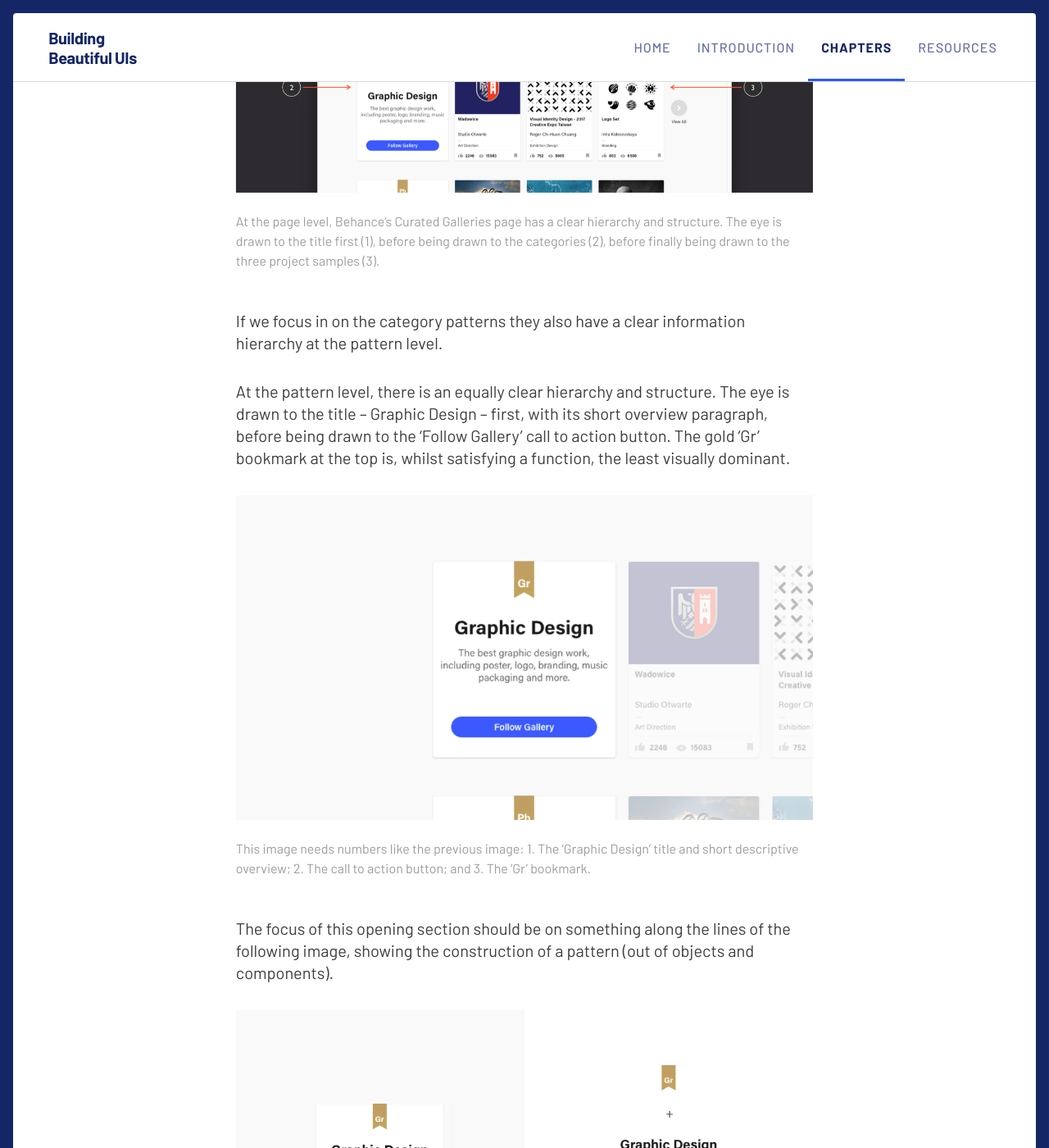
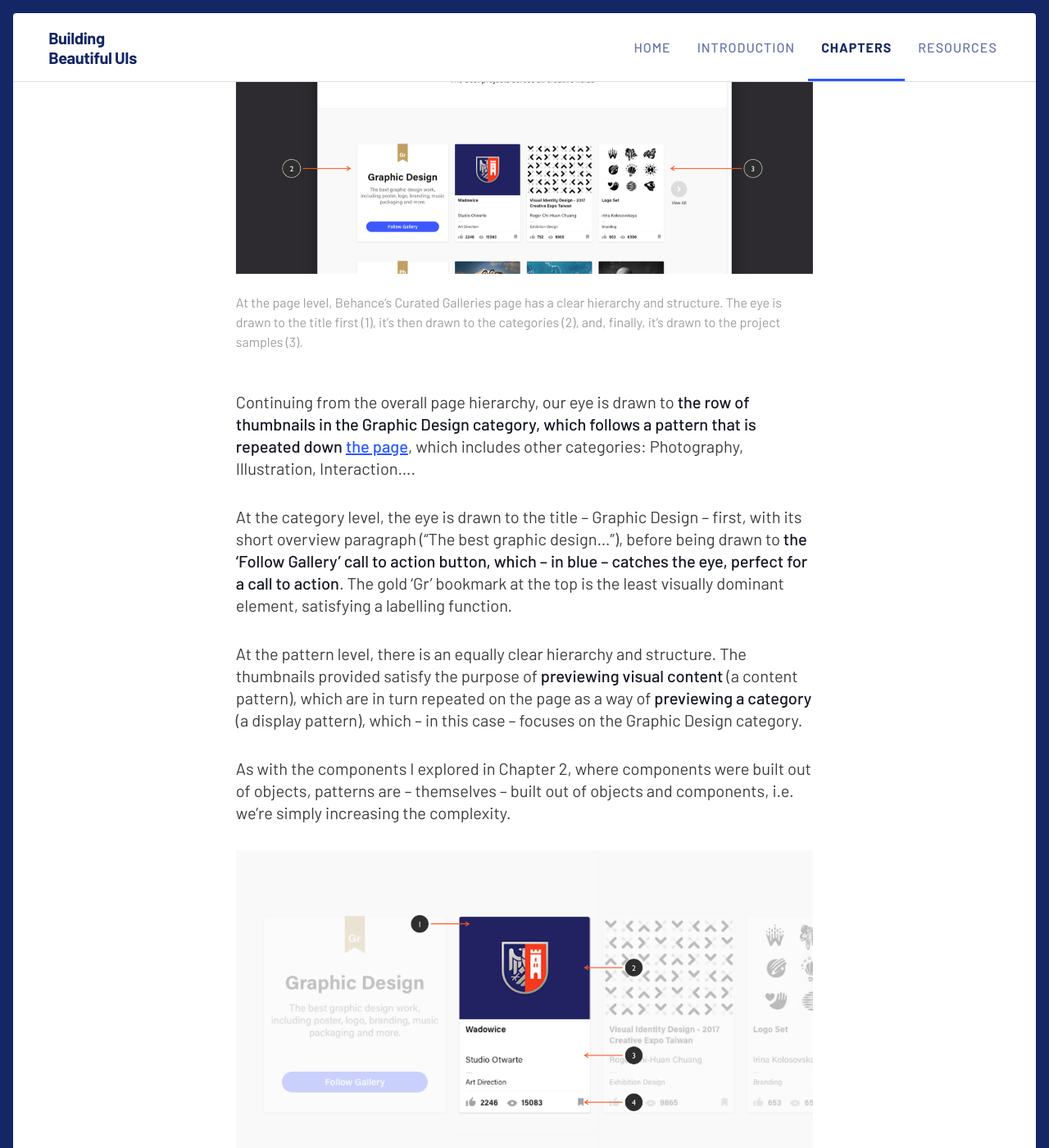
Before and after one commit to buildingbeautifuluis/buildingbeautifuluis.github.io, a Jekyll site: the page built from _preview/03-Information-Architecture.md, in a window 1280 px wide and 1400 px high, scrolled down 15497 px. Shown: the whole window at 82% size. Built offline with Jekyll 4.4.1, drawn with Linux system fonts in a browser that asks for light colours; some of the changed text lies outside the part shown.

Commit message:
C3S2P1… Done?

```diff
--- a/_preview/03-Information-Architecture.md
+++ b/_preview/03-Information-Architecture.md
@@ -258,56 +258,52 @@
 {% include figure.html url="/images/ch3/c3-s2-1-components-patterns-pages.png" alt="Components → Patterns → Pages" description="In the last chapter, I focused on the ‘Objects → Components’ part of the equation. In this chapter, I’m focusing on the next phase of the ‘building from the object up’ approach: ‘Components → Patterns → Pages’." %}
 
 
-Having explored the benefits of pattern languages, and provided some history about their origins, in this section **I’ll dive deeper and explore some examples of patterns and pages** and demonstrate how they work together as part of a greater whole.
+Having explored the benefits of pattern languages, and provided some history about their origins, in this section **I’ll dive deeper and explore some examples of patterns**, demonstrating how they can work together as part of a greater whole.
 
-The beauty of this approach, **building from the object up**, is that it allows us to establish an information architecture at every level of our design’s hierarchy: Components → Patterns → Pages → Flows.
+The beauty of this approach, **building from the object up**, is that it allows us to establish an information architecture at every level of our design’s hierarchy: **Components → Patterns → Pages → Flows**.
 
 If we consider the information architecture of the patterns we build, when we put them together to form pages, our overall information architecture falls, more or less, into place. In short, it’s important to **consider the information architecture of our content at multiple levels** as we design it.
 
-Consider a typical page, like the following from [Behance](https://www.behance.net/galleries?tracking_source=Graphic%20Design). There is an overall hierarchy and structure **at the page level**, there is also a specific hierarchy and structure **at the pattern level**.
+Consider a typical page, like the [Curated Galleries](https://www.behance.net/galleries) page at Behance. There is:
+
+1. an overall hierarchy and structure **at the page level**; and
+2. there is a specific hierarchy and structure **at the pattern level**.
+
+This hierarchy works at both: the pattern level (micro information architecture); and the page level (macro information architecture).
 
 
-{% include figure.html url="/images/ch3/c3-s2-behance-curated-galleries.png" alt="Behance · Curated Galleries" description="At the page level, Behance’s Curated Galleries page has a clear hierarchy and structure. The eye is drawn to the title first (1), before being drawn to the categories (2), before finally being drawn to the three project samples (3)." %}
+{% include figure.html url="/images/ch3/c3-s2-2-behance-curated-galleries.png" alt="Behance · Curated Galleries" description="At the page level, Behance’s Curated Galleries page has a clear hierarchy and structure. The eye is drawn to the title first (1), it’s then drawn to the categories (2), and, finally, it’s drawn to the project samples (3)." %}
 
 
-If we focus in on the category patterns they also have a clear information hierarchy at the pattern level.
+Continuing from the overall page hierarchy, our eye is drawn to **the row of thumbnails in the Graphic Design category, which follows a pattern that is repeated down [the page](https://www.behance.net/galleries)**, which includes other categories: Photography, Illustration, Interaction….
 
-At the pattern level, there is an equally clear hierarchy and structure. The eye is drawn to the title – Graphic Design – first, with its short overview paragraph, before being drawn to the ‘Follow Gallery’ call to action button. The gold ‘Gr’ bookmark at the top is, whilst satisfying a function, the least visually dominant.
+At the category level, the eye is drawn to the title – Graphic Design – first, with its short overview paragraph (“The best graphic design…”), before being drawn to **the ‘Follow Gallery’ call to action button, which – in blue – catches the eye, perfect for a call to action**. The gold ‘Gr’ bookmark at the top is the least visually dominant element, satisfying a labelling function.
+
+At the pattern level, there is an equally clear hierarchy and structure. The thumbnails provided satisfy the purpose of **previewing visual content** (a content pattern), which are in turn repeated on the page as a way of **previewing a category** (a display pattern), which – in this case – focuses on the Graphic Design category.
+
+As with the components I explored in Chapter 2, where components were built out of objects, patterns are – themselves – built out of objects and components, i.e. we’re simply increasing the complexity.
 
 
-{% include figure.html url="/images/ch3/c3-s2-behance-graphic-design-box-ia.png" alt="Behance · Curated Galleries · Graphic Design" description="This image needs numbers like the previous image: 1. The ‘Graphic Design’ title and short descriptive overview; 2. The call to action button; and 3. The ‘Gr’ bookmark." %}
+{% include figure.html url="/images/ch3/c3-s2-3-behance-curated-galleries-thumbnail.png" alt="Behance · Curated Galleries · Graphic Design" description="The pattern used to preview visual content has its own hierarchy and structure, which uses a ‘card’ pattern (1), that is organised by: 2. an image); 3. primary (Title (Wadowice), Studio (Studio Otwarte)) and secondary (Category (Art Direction)) content; and 4. actions components (Likes, Views, Bookmarks)." %}
 
 
-The focus of this opening section should be on something along the lines of the following image, showing the construction of a pattern (out of objects and components).
+The ‘card’ pattern that’s used at Behance – whilst rigidly organised at the pattern level – is **perfect for page level display**.
 
+As ‘information containers’, **cards can be used to organise a range of different objects and components**, including: imagery or rich media (video, for example); text objects, which can also be hierarchically organised; and buttons.
 
-{% include figure.html url="/images/ch3/c3-s2-graphic-design-box-construction.png" alt="Behance · Curated Galleries · Graphic Design" description="The construction of the pattern itself is relatively simple: a bookmark; a title and accompanying paragraph; and a call to action button (a component)." %}
+**One of the primary benefits of a embracing cards is their adaptability.**  Cards can be **reorganised or reflowed** depending upon screen real estate available:
 
-
-There also needs to be an image that **I've drawn** so that it reflects Chapter 2.
-
-
-{% include figure.html url="/images/ch2/constructing-elements.png" alt="Placeholder Image" description="In the above example, the button component is comprised of smaller, simpler objects: a plane of colour; some typography; a circle and two lines that form an arrow." %}
-
-
-Take the above Behance captions and move them into body copy. Expand them out a little as body copy, then shorten the captions. (The middle one is ridiculously long.)
-
-As I read this in BBEdit, I think the above (Behance) might need to be moved to the next section: ‘Information Architecture at the Macro- and Micro-Level’.
-
-This section should probably echo Chapter 2 and show the construction of some patterns (out of objects and components) so that I continue the theme. If I want something underpinning it, I could mention the design of cards, as per the scratch file content:
-
-> As an information container, cards hold all elements such as text, rich media, buttons, etc. Based on this contents, it can adapt its size to that of different devices and screens, balancing user interface and user experience.
->
-> Compared to traditional UI design, a simple but intuitive advantage of card UI is that it provides a more personalized user experience, making the entire interface more clear, balanced, aesthetically pleasing, simple and stylish with good usability.
-
-One of the primary benefits of a embracing cards is their adaptability.  Cards can be **reorganised** depending upon screen real estate:
-
-+ in a desktop context we might lay out our cards in a grid; and
++ in a desktop context we might lay out our cards (horizontally and vertically) in a grid; and
 + in a mobile environment – on a tablet or a smartphone, where space is at a premium – we might vertically stack cards in a layout that users can scroll down.
 
+_/* I’m going to end this section, by showing a visual of the cards’ flexibility from a layout point of view: side-by-side: desktop, left; mobile, right. (Using the Behance page, above.) */_
 
 
 ### Information Architecture at the Macro- and Micro-Level
+
+_/* This section isn’t done. It’s a mess that I’m fixing now (11 September). You can, however, fast-forward to the next section, where I’ve started pulling together the ideas from above as an overall case study using Dribbble. */_
+
+_/* I think I might retitle this can call it ‘From Patterns to Pages’. Then include the micro- and macro- IA in the body of the section. Perhaps continue on with Behance to avoid confusion? That way this section acts as a bridge from patterns to pages, before I look at everything in the Dribbble case study. */_
 
 In this section, I’ll widen the lens out and look at some other examples of sites use pattern-driven approaches. By doing so, I’ll underline how widespread the idea of embracing patterns is.
 
@@ -317,11 +313,9 @@
 
 _Another possible site I could look at, also an Adobe site, would be [Adobe Fonts](https://fonts.adobe.com/fonts), which also uses a lot of repeating patterns.
 
-
 **Micro-Level IA**
 
 This takes something like Dribbble’s shot pattern (a card, **but not from Dribbble**) and shows how it’s structured. Draw attention to the buttons and typography so that I can show how components and objects come together in these micro-level IA patterns.
-
 
 **Macro-Level IA**
 
@@ -496,8 +490,6 @@
 
 {% include figure.html url="/images/ch3/c3-s3-1-date-pickers.png" alt="Date Pickers" description="Depending on their context, date patterns come in many different shapes and sizes and levels of complexity." %}
 
-<!-- This is a temporary image, it will be replaced by an image drawn in a similar style the components I created for Chapter 2. -->
-
 
 ### Date Pickers
 
@@ -526,8 +518,6 @@
 
 
 {% include figure.html url="/images/ch3/c3-s3-2-sign-up-sign-in.png" alt="Sign-Up / Sign-In Forms" description="When designing Sign-Up and Sign-In forms, it’s best to keep the forms separate. In this example, clicking on the greyed out option switches the form. (Example: Cotton Bureau)" %}
-
-<!-- This is a temporary image, it will be replaced by an image drawn in a similar style the components I created for Chapter 2. -->
 
 
 ### Sign-Up / Sign-In Forms
@@ -570,8 +560,6 @@
 
 {% include figure.html url="/images/ch3/c3-s3-3-credit-card-form.png" alt="Credit Card Forms" description="Patterns for credit card are, by nature, complicated. As a rule of thumb, it helps to: 1. Show the cards that are accepted up front; provide formatting advice where needed (MM/YY); 3. offer help, in this case should a user be unclear on what a security code is; and 4. ensure payment call to action buttons are clearly signalled. (Example: Gabriel Tomescu for UX Collective)" %}
 
-<!-- This is a temporary image, it will be replaced by an image drawn in a similar style the components I created for Chapter 2. -->
-
 
 ### Credit Card Forms
 
@@ -609,8 +597,6 @@
 
 
 {% include figure.html url="/images/ch3/c3-s3-4-notifications.png" alt="Notifications" description="Notifications are now an ever-present part of daily life. Notifications can be incredibly useful, but they can equally be incredibly irritating if used too often. Use them sparingly." %}
-
-<!-- This is a temporary image, it will be replaced by an image drawn in a similar style the components I created for Chapter 2. This is also a temporary caption, written at 2.05 am. -->
 
 
 ### Notifications
@@ -667,16 +653,8 @@
 
 {% include figure.html url="/images/ch3/c3-s3-5-user-profile.png" alt="User Profile Cards" description="User Profile cards – as I’ve explored with the Dribbble example (above) – come in a variety of content densities, from: lightweight, with a profile photograph, a name and a handful of details; to heavyweight, with a wide range of information." %}
 
-<!-- This is a temporary image, it will be replaced by an image drawn in a similar style the components I created for Chapter 2. -->
 
-<!--
-
-This pattern needs to change, I've covered it enough above. If anything, move the Dribbble user profile complexity up or into a separate Notist deck.
-
--->
-
-
-### User Profile Cards
+### Activity Feed Patterns
 
 <!--
 
```
Also changed, not shown: images/ch3/c3-s2-2-behance-curated-galleries.png (renamed from images/ch3/c3-s2-behance-curated-galleries.png), images/ch3/c3-s2-3-behance-curated-galleries-thumbnail.png (added), images/ch3/c3-s2-behance-graphic-design-box-ia.png (deleted).
